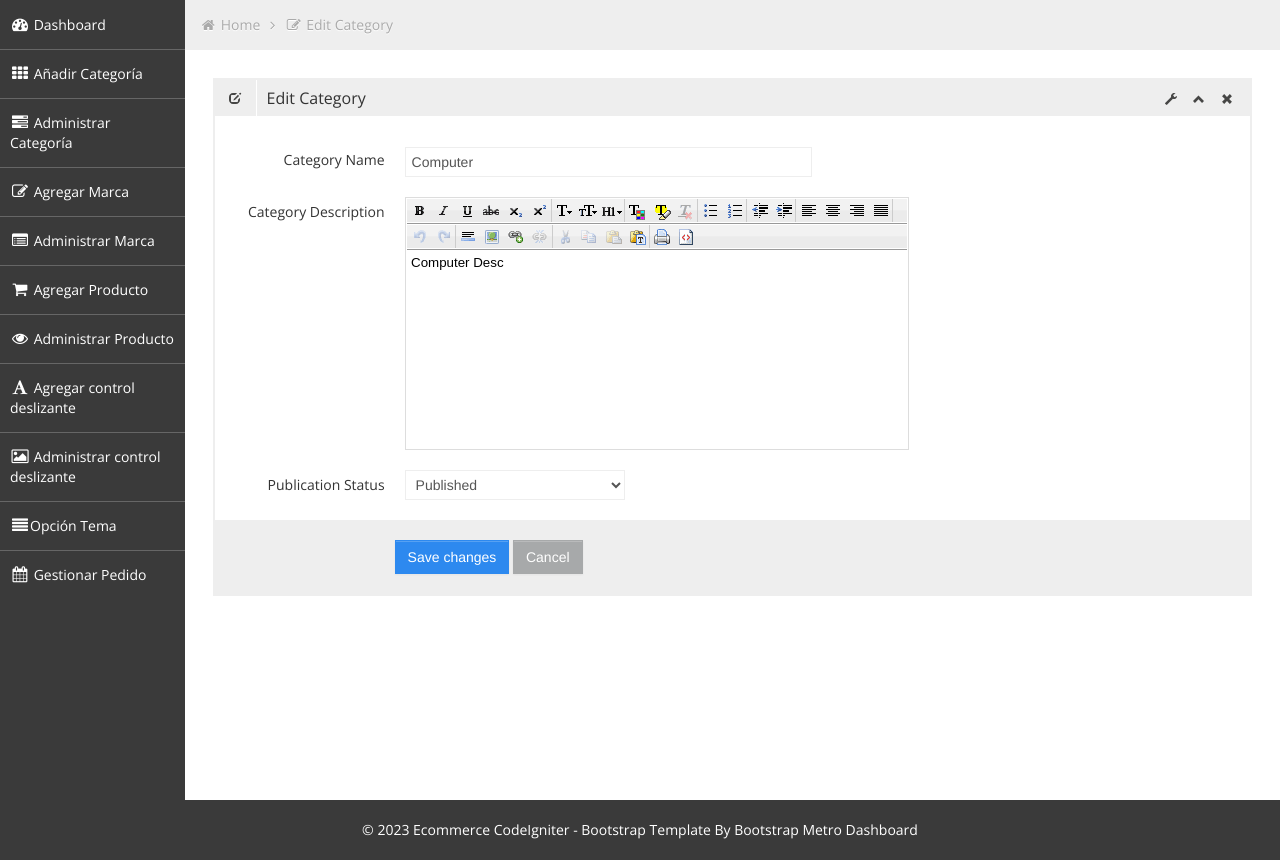
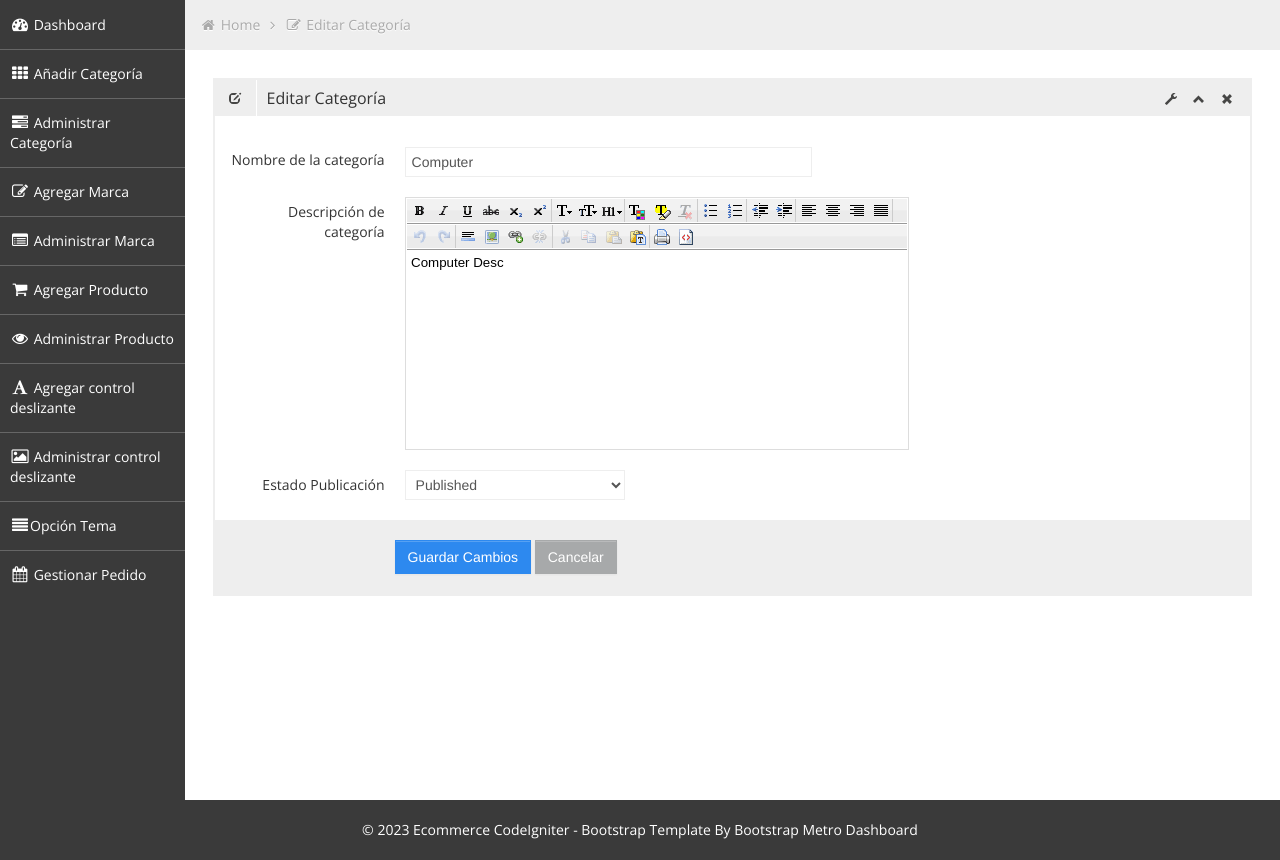
Before and after one commit to oscarm24/ecommers-shop, a CodeIgniter app: page /database/index.php/category/edit_category/1 in a window 1280 px wide. Shown: the part 41-901 px from the top of the page. Run offline with CodeIgniter, Linux system fonts and the light colour scheme; a user stored in the database is signed in; data comes from the database, SQL or seed files in the repository.

Commit message:
Se han realizado cambios en la vista de manage_category en palabras

```diff
--- a/application/views/admin/pages/edit_category.php
+++ b/application/views/admin/pages/edit_category.php
@@ -10,14 +10,14 @@
         </li>
         <li>
             <i class="icon-edit"></i>
-            <a href="<?php echo base_url('edit/category/'.$category_info_by_id->id)?>">Edit Category</a>
+            <a href="<?php echo base_url('edit/category/'.$category_info_by_id->id)?>">Editar Categoría</a>
         </li>
     </ul>
 
     <div class="row-fluid sortable">
         <div class="box span12">
             <div class="box-header" data-original-title>
-                <h2><i class="halflings-icon edit"></i><span class="break"></span>Edit Category</h2>
+                <h2><i class="halflings-icon edit"></i><span class="break"></span>Editar Categoría</h2>
                 <div class="box-icon">
                     <a href="#" class="btn-setting"><i class="halflings-icon wrench"></i></a>
                     <a href="#" class="btn-minimize"><i class="halflings-icon chevron-up"></i></a>
@@ -36,13 +36,13 @@
                     <fieldset>
 
                         <div class="control-group">
-                            <label class="control-label" for="fileInput">Category Name</label>
+                            <label class="control-label" for="fileInput">Nombre de la categoría</label>
                             <div class="controls">
                                 <input class="span6 typeahead" value="<?php echo $category_info_by_id->category_name;?>" id="category_name" name="category_name" type="text"/>
                             </div>
                         </div>
                         <div class="control-group">
-                            <label class="control-label" for="textarea2">Category Description</label>
+                            <label class="control-label" for="textarea2">Descripción de categoría</label>
                             <div class="controls">
                                 <textarea class="cleditor" id="category_description" name="category_description" rows="3">
                                     <?php echo $category_info_by_id->category_description;?>
@@ -51,7 +51,7 @@
                         </div>
 
                         <div class="control-group">
-                            <label class="control-label" for="textarea2">Publication Status</label>
+                            <label class="control-label" for="textarea2">Estado Publicación</label>
                             <div class="controls">
                                 <select id="slect" name="publication_status">
                                     <option value="1">Published</option>
@@ -61,8 +61,8 @@
                         </div>
 
                         <div class="form-actions">
-                            <button type="submit" id="save_category" class="btn btn-primary">Save changes</button>
-                            <button type="reset" class="btn">Cancel</button>
+                            <button type="submit" id="save_category" class="btn btn-primary">Guardar Cambios</button>
+                            <button type="reset" class="btn">Cancelar</button>
                         </div>
                     </fieldset>
                 </form>
```
Also changed, not shown: application/views/admin/pages/manage_category.php (+6 -6 lines).
